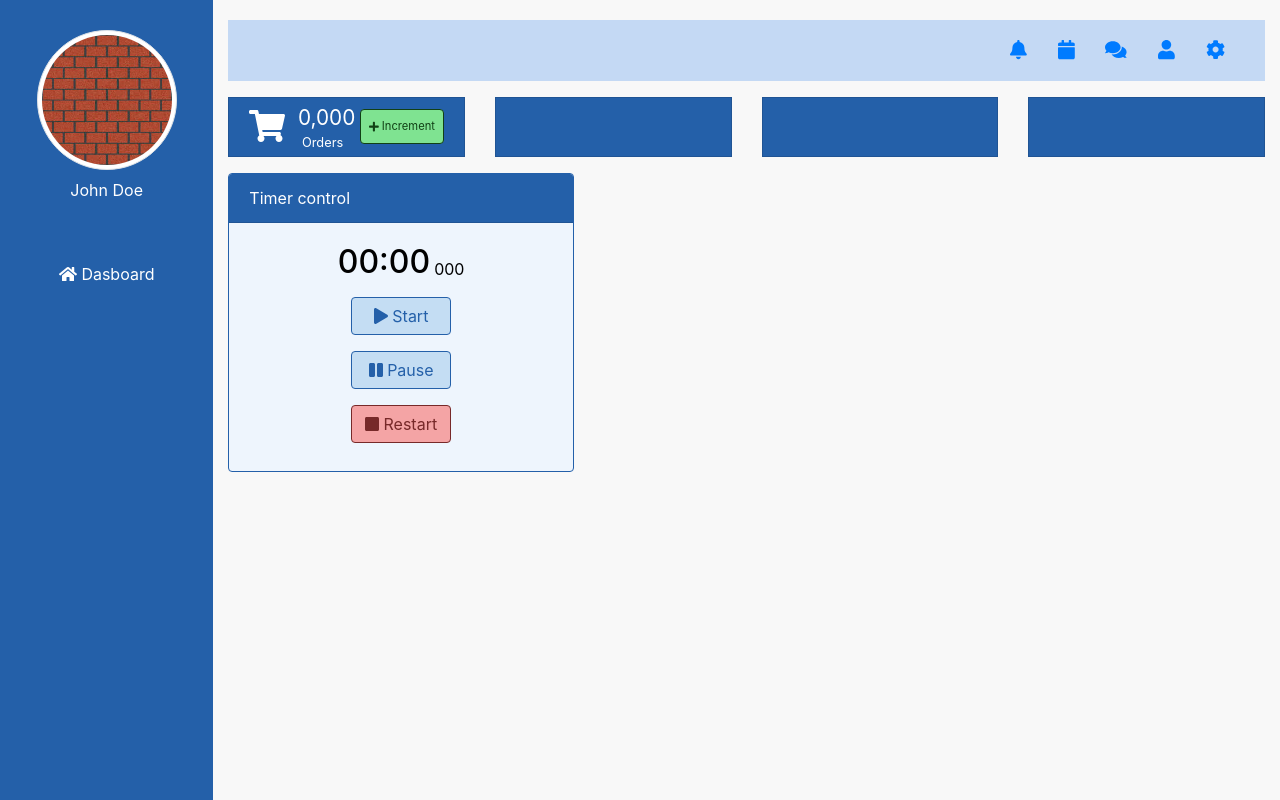
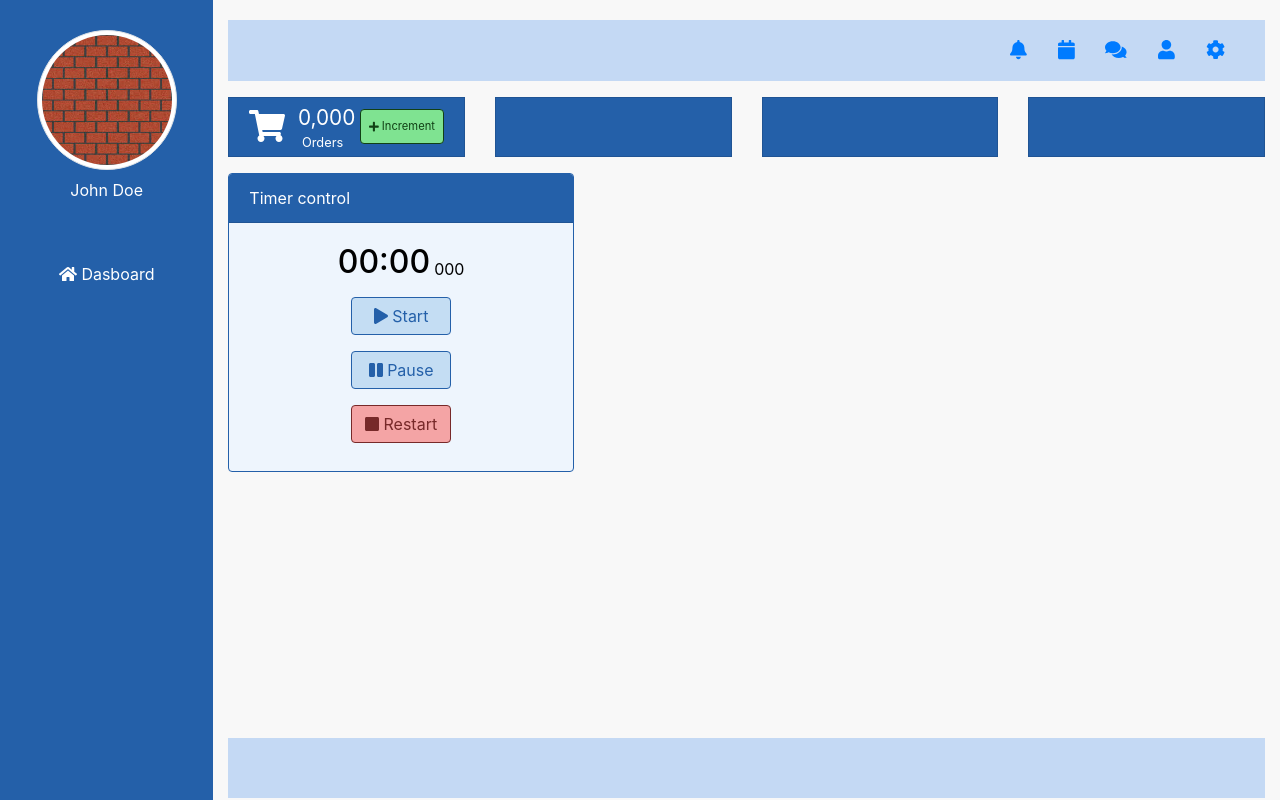
Before and after one commit to brunoc-cardoso/BytesFrontTest, an Angular app: page / in a window 1280 px wide. Built offline with nearby package versions, Linux system fonts and the light colour scheme.

Commit message:
add footer tag

```diff
--- a/src/app/app.component.css
+++ b/src/app/app.component.css
@@ -2,8 +2,17 @@
   color: rgb(255, 255, 255);
 }
 
-#main {
+.container {
   padding-top: 20px;
   background-color: #F8F8F8;
-  height: 100vh;
 }
+
+.footer {
+  position: absolute;
+  bottom: 2px;
+  height: 60px;
+  margin: 0;
+  background-color: #C4D9F4;
+  right: 15px;
+  left: 15px;
+}
--- a/src/app/app.component.html
+++ b/src/app/app.component.html
@@ -2,7 +2,7 @@
   <div class="col-2 px-0">
     <app-sidebar></app-sidebar>
   </div>
-  <div id="main" class="main col-10">
+  <div id="main" class="container col-10">
 
     <div class="row mb-3">
       <app-icon-bar class="col-12"></app-icon-bar>
@@ -19,5 +19,7 @@
       <app-timer class="col-12"></app-timer>
     </div>
 
+    <div class="footer"></div>
+
   </div>
 </div>
```
